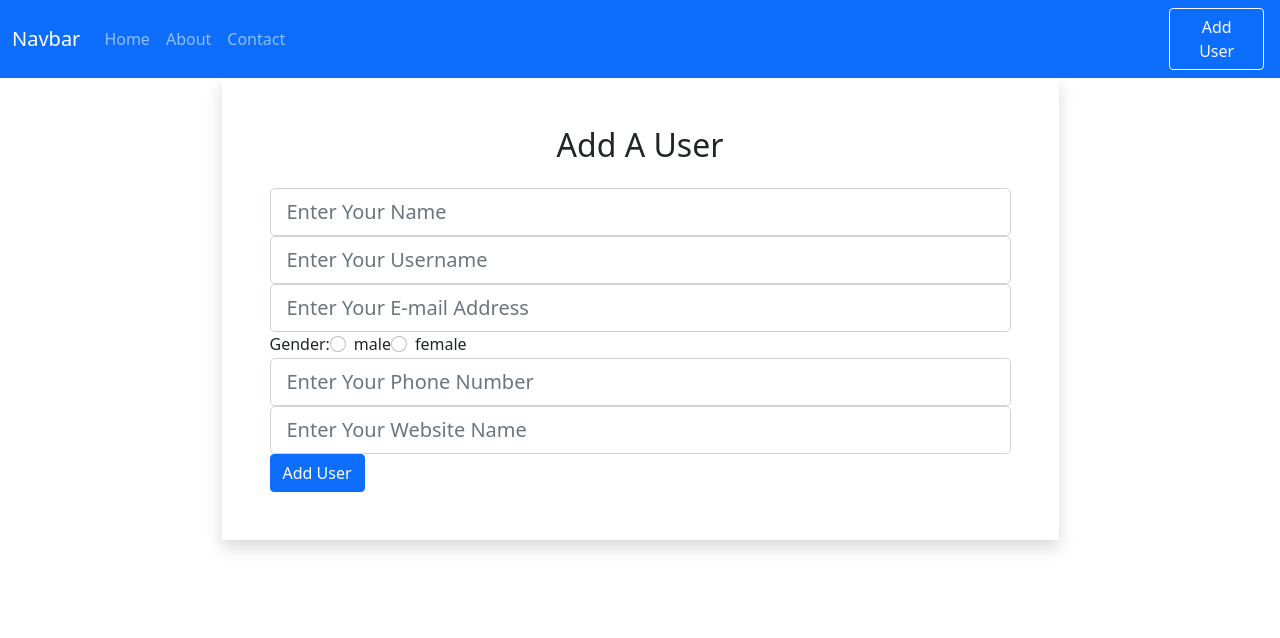
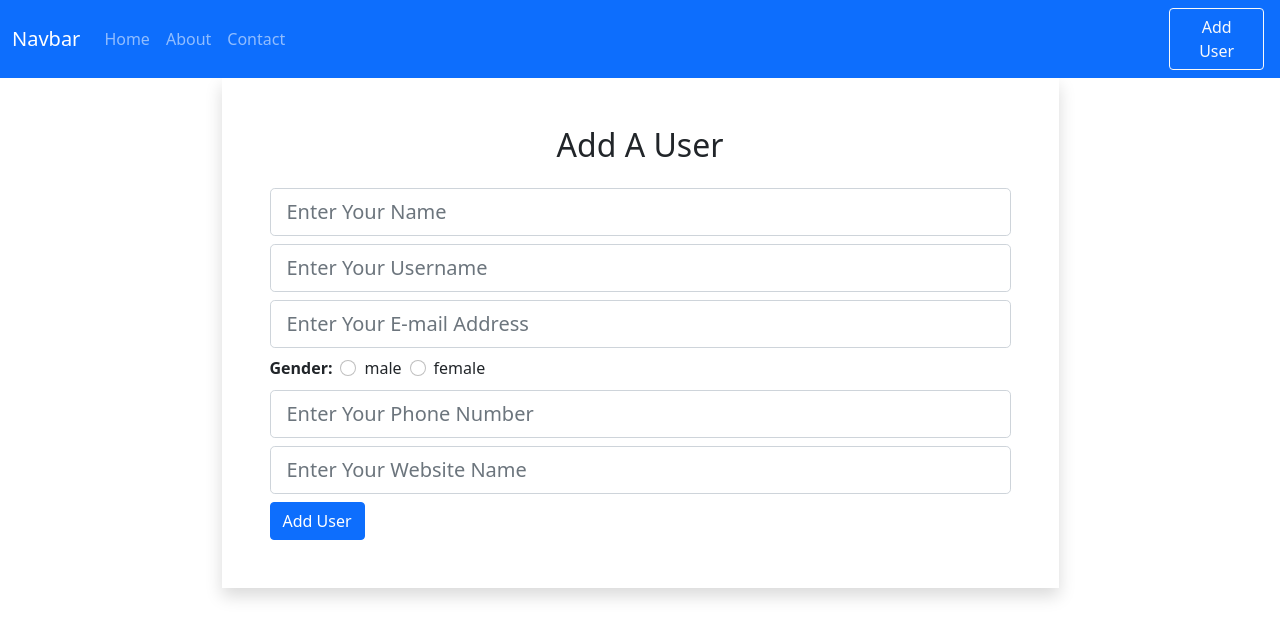
Before and after one commit to AkshaySangani/CRUD-Reactjs, a React (Create React App) app: page /user/add in a window 1280 px wide. Shown: the top 638 px of the page. Built offline with nearby package versions, Linux system fonts and the light colour scheme.

Commit message:
fourth commite

```diff
--- a/src/components/user/Adduser.js
+++ b/src/components/user/Adduser.js
@@ -28,7 +28,7 @@ export default function AddUser() {
       <div className="w-75 mx-auto shadow p-5">
         <h2 className="text-center mb-4">Add A User</h2>
         <form onSubmit={e => onSubmit(e)}>
-          <div className="form-group">
+          <div className="form-group my-2">
             <input
               type="text"
               className="form-control form-control-lg"
@@ -38,7 +38,7 @@ export default function AddUser() {
               onChange={e => onInputChange(e)}
             />
           </div>
-          <div className="form-group">
+          <div className="form-group my-2">
             <input
               type="text"
               className="form-control form-control-lg"
@@ -48,7 +48,7 @@ export default function AddUser() {
               onChange={e => onInputChange(e)}
             />
           </div>
-          <div className="form-group">
+          <div className="form-group my-2">
             <input
               type="email"
               className="form-control form-control-lg"
@@ -58,9 +58,9 @@ export default function AddUser() {
               onChange={e => onInputChange(e)}
             />
           </div>
-          <div className="form-group d-flex">
-            <label>Gender:</label>
-            <div className="form-check">
+          <div className="form-group my-2 d-flex">
+            <label><strong>Gender:</strong></label>
+            <div className="form-check mx-2">
               <input className="form-check-input" type="radio" value={"male"} name="gender" id="flexRadioDefault1" onChange={e => onInputChange(e)}/>
               <label className="form-check-label" for="flexRadioDefault1">
                 male
@@ -73,7 +73,7 @@ export default function AddUser() {
               </label>
             </div>
           </div>
-          <div className="form-group">
+          <div className="form-group my-2">
             <input
               type="text"
               className="form-control form-control-lg"
@@ -83,7 +83,7 @@ export default function AddUser() {
               onChange={e => onInputChange(e)}
             />
           </div>
-          <div className="form-group">
+          <div className="form-group my-2">
             <input
               type="text"
               className="form-control form-control-lg"
```
